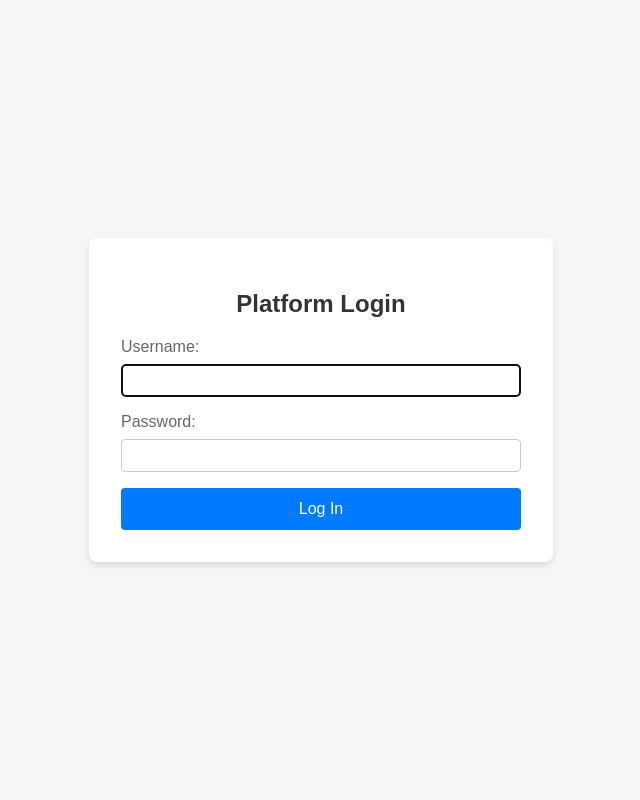
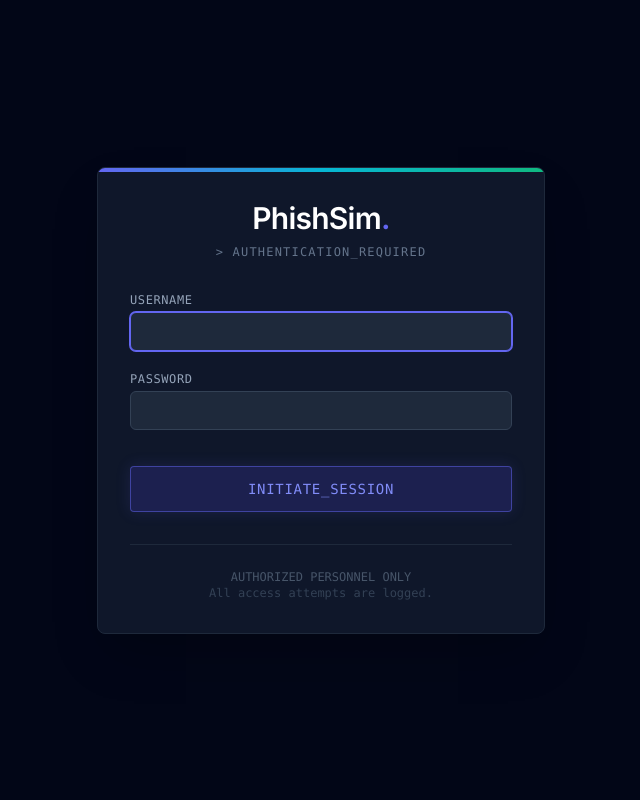
Before and after one commit to Blackout-26/phishing-awareness-platform, a Django app: page /accounts/login/ in a window 1280 px wide. Shown: the whole page, without its empty margins (319-959 px from the left). Run offline with Django 5.2, Linux system fonts and the light colour scheme; parts of the project's set-up code (start-up, migrations or seed data) failed here and were passed over; some libraries are stand-ins or nearby versions.

Commit message:
style: apply dark mode cyber theme to login page

```diff
--- a/templates/registration/login.html
+++ b/templates/registration/login.html
@@ -3,44 +3,74 @@
 <head>
     <meta charset="UTF-8">
     <meta name="viewport" content="width=device-width, initial-scale=1.0">
-    <title>Login - Phishing Platform</title>
+    <title>Login | PhishSim</title>
+    <script src="https://cdn.tailwindcss.com"></script>
+    <link href="https://fonts.googleapis.com/css2?family=Inter:wght@400;500;600;700&display=swap" rel="stylesheet">
     <style>
-        body { font-family: Arial, sans-serif; background-color: #f4f7f6; display: flex; justify-content: center; align-items: center; height: 100vh; margin: 0; }
-        .login-container { background: white; padding: 2rem; border-radius: 8px; box-shadow: 0 4px 6px rgba(0,0,0,0.1); width: 100%; max-width: 400px; }
-        h2 { text-align: center; color: #333; }
-        .form-group { margin-bottom: 1rem; }
-        .form-group label { display: block; margin-bottom: .5rem; color: #666; }
-        .form-group input { width: 100%; padding: .5rem; border: 1px solid #ccc; border-radius: 4px; box-sizing: border-box; }
-        .btn { width: 100%; padding: .75rem; background-color: #007bff; color: white; border: none; border-radius: 4px; cursor: pointer; font-size: 1rem; }
-        .btn:hover { background-color: #0056b3; }
-        .error { color: red; text-align: center; margin-bottom: 1rem; }
+        body { font-family: 'Inter', sans-serif; }
+
+        /* Clean, professional dark mode forms matching base.html */
+        input[type="text"], input[type="password"] {
+            background-color: #1e293b; /* slate-800 */
+            color: #f8fafc; /* slate-50 */
+            border: 1px solid #334155; /* slate-700 */
+            border-radius: 0.375rem;
+            padding: 0.5rem 0.75rem;
+            width: 100%;
+            font-size: 0.875rem;
+            transition: all 0.2s;
+        }
+        input:focus {
+            outline: none;
+            border-color: #6366f1; /* indigo-500 */
+            box-shadow: 0 0 0 1px #6366f1;
+        }
     </style>
 </head>
-<body>
+<body class="bg-slate-950 text-slate-200 antialiased min-h-screen flex items-center justify-center px-4">
 
-<div class="login-container">
-    <h2>Platform Login</h2>
+    <div class="max-w-md w-full bg-slate-900 p-8 rounded-lg border border-slate-800 shadow-2xl relative overflow-hidden">
+        <div class="absolute top-0 left-0 w-full h-1 bg-gradient-to-r from-indigo-500 via-cyan-500 to-emerald-500"></div>
+
+        <div class="text-center mb-8">
+            <h1 class="font-semibold text-3xl tracking-tight text-white">PhishSim<span class="text-indigo-500">.</span></h1>
+            <p class="text-xs font-mono text-slate-500 mt-2 uppercase tracking-widest">> AUTHENTICATION_REQUIRED</p>
+        </div>
 
         {% if form.errors %}
-        <p class="error">Your username and password didn't match. Please try again.</p>
+            <div class="mb-6 p-4 rounded-md text-sm font-medium bg-rose-500/10 text-rose-400 border border-rose-500/50 font-mono">
+                > ERROR: Invalid credentials provided. Access denied.
+            </div>
         {% endif %}
 
-    <form method="post" action="{% url 'login' %}">
+        <form method="post" action="{% url 'login' %}" class="space-y-5">
             {% csrf_token %}
 
-        <div class="form-group">
-            {{ form.username.label_tag }}
+            <div>
+                <label class="block text-xs font-mono text-slate-400 mb-1 uppercase tracking-wider">Username</label>
                 {{ form.username }}
             </div>
-        <div class="form-group">
-            {{ form.password.label_tag }}
+
+            <div>
+                <label class="block text-xs font-mono text-slate-400 mb-1 uppercase tracking-wider">Password</label>
                 {{ form.password }}
             </div>
 
             <input type="hidden" name="next" value="{{ next }}">
 
-        <button type="submit" class="btn">Log In</button>
+            <div class="pt-4">
+                <button type="submit" class="w-full bg-indigo-600/20 text-indigo-400 border border-indigo-500/50 px-6 py-3 rounded font-mono text-sm hover:bg-indigo-600 hover:text-white transition shadow-[0_0_15px_rgba(99,102,241,0.15)] uppercase tracking-wider">
+                    Initiate_Session
+                </button>
+            </div>
         </form>
+
+        <div class="mt-8 text-center border-t border-slate-800 pt-6">
+            <p class="text-slate-600 font-mono text-xs">
+                AUTHORIZED PERSONNEL ONLY<br>
+                <span class="text-slate-700">All access attempts are logged.</span>
+            </p>
+        </div>
     </div>
 
 </body>
```
Lines whose indentation alone changed are shown as unchanged.
